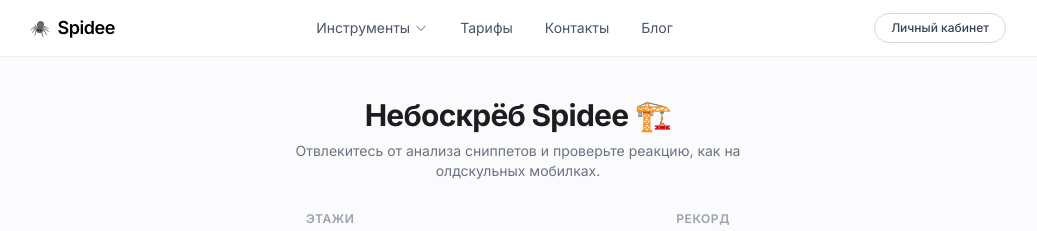
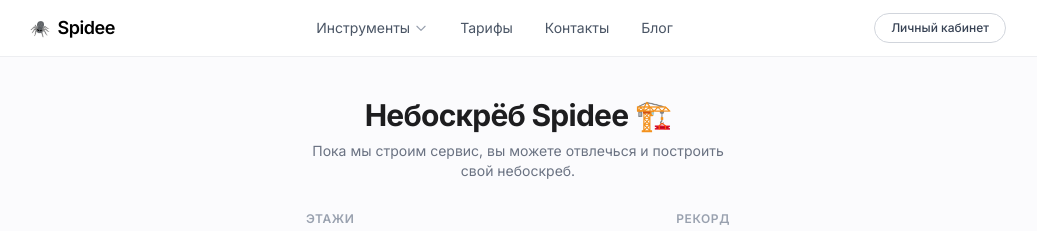
Before and after one commit to kubinevtimur1-design/spidee-tools, a Next.js app: page /game in a window 1280 px wide. Shown: the top 231 px of the page, without its empty margins (122-1159 px from the left). Built offline with nearby package versions, Linux system fonts and the light colour scheme.

Commit message:
отредачен подзаголовок на странице с игрой

```diff
--- a/app/game/page.tsx
+++ b/app/game/page.tsx
@@ -14,7 +14,7 @@
           Небоскрёб Spidee 🏗️
         </h1>
         <p className="text-xs sm:text-sm text-gray-500 max-w-xs sm:max-w-md mx-auto">
-          Отвлекитесь от анализа сниппетов и проверьте реакцию, как на олдскульных мобилках.
+          Пока мы строим сервис, вы можете отвлечься и построить свой небоскреб.
         </p>
       </div>
 
```
